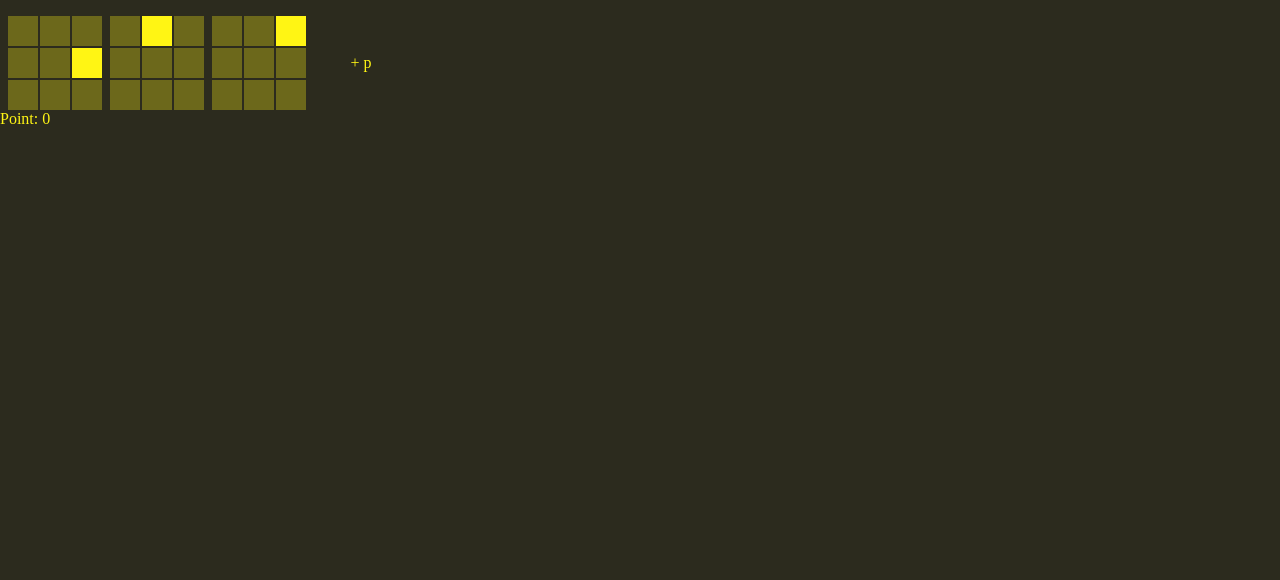
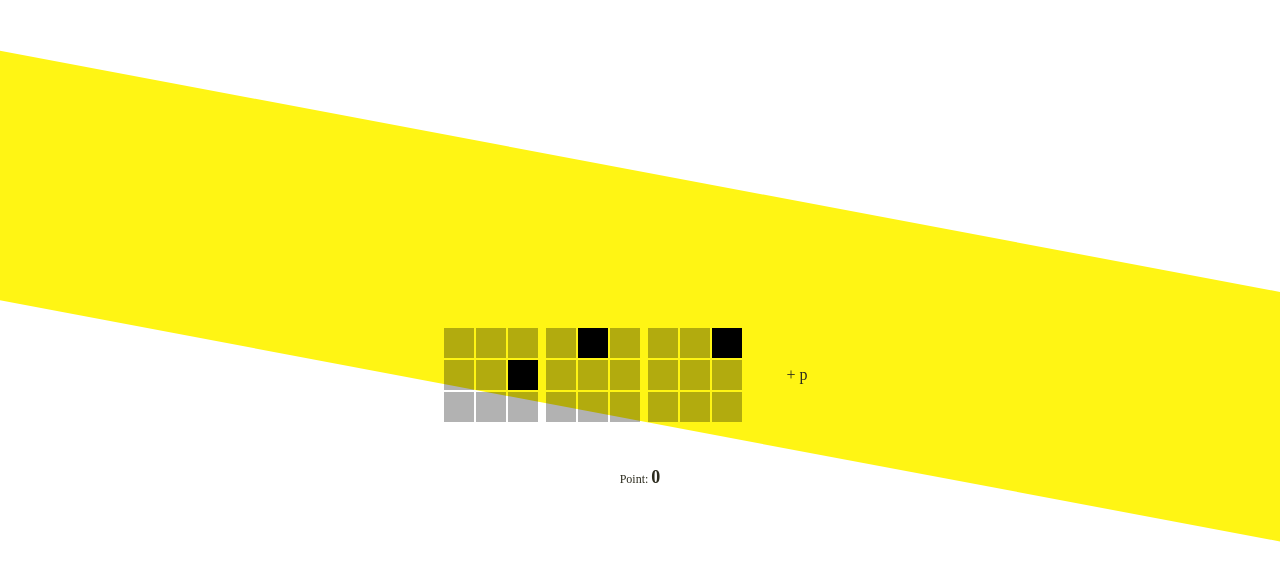
Before and after one commit to tanishi109/try-ng, an Angular app: page / in a window 1280 px wide. Shown: the top 580 px of the page. Built offline with nearby package versions, Linux system fonts and the light colour scheme.

Commit message:
:art: style

```diff
--- a/src/app/component/app/app.component.css
+++ b/src/app/component/app/app.component.css
@@ -1,3 +1,28 @@
+.gameRoot {
+  height: 100%;
+  width: 100vw;
+  overflow: hidden;
+  display: flex;
+  flex-direction: column;
+  align-items: center;
+  justify-content: center;
+}
+
+.taskBgWrapper {
+  position: relative;
+  width: 100vw;
+}
+
+.taskBg {
+  width: 150%;
+  background-color: #FFF514;
+  height: 230px;
+  transform: skewX(-20deg) rotate(10deg) translateX(-50%);
+  position: absolute;
+  top: 50px;
+  left: 50%;
+}
+
 .taskList {
   height: calc(94px + 16px);
   overflow: hidden;
@@ -20,3 +45,14 @@
     transform: translateY(-110px);
   }
 }
+
+.point {
+  z-index: 1;
+  font-size: 12px;
+  margin-top: 45px;
+}
+
+.pointNum {
+  font-size: 18px;
+  font-weight: bold;
+}
--- a/src/app/component/app/app.component.html
+++ b/src/app/component/app/app.component.html
@@ -1,4 +1,11 @@
-<div (window:keydown)="handleKey($event)">
+<div
+  (window:keydown)="handleKey($event)"
+  class="gameRoot"
+  >
+  <div class="taskBgWrapper">
+  <div class="taskBg">
+  </div>
+  </div>
   <div class="taskList">
     <div
       *ngFor="let task of player.taskQueue"
@@ -8,7 +15,7 @@
       <app-command-component *ngFor="let m of task.move" [command]="m"></app-command-component>
     </div>
   </div>
-  <div>
-    Point: {{player.score}}
+  <div class="point">
+    Point: <b class="pointNum">{{player.score}}</b>
   </div>
 </div>
--- a/src/app/component/command/command.component.css
+++ b/src/app/component/command/command.component.css
@@ -18,13 +18,13 @@
 .inner {
   width: 30px;
   height: 30px;
-  background-color: #FFF514;
+  background-color: #000;
   opacity: 0.3;
 }
 .inner:not(:first-child) {
   margin-left: 2px;
 }
 .inner.active {
-  background-color: #FFF514;
+  background-color: #000;
   opacity: 1;
 }
--- a/src/styles.css
+++ b/src/styles.css
@@ -4,6 +4,6 @@ html,
 body {
   height: 100%;
   margin: 0;
-  background-color: #2C2B1E;
-  color: #FFF514;
+  background-color: #FFF;
+  color: #2C2B1E;
 }
```
